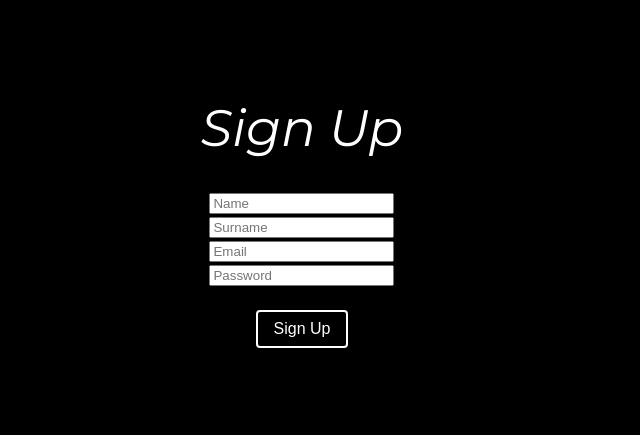
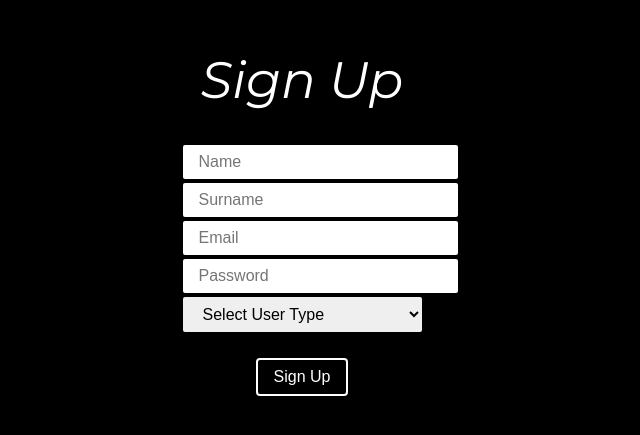
Before and after one commit to ChopChop-Amep/Frontend, a React (Vite) app in the folder Chop-Chop-WEB/: page /signup in a window 1280 px wide. Shown: the part 193-628 px from the top of the page, without its empty margins (338-978 px from the left). Built offline with nearby package versions, Linux system fonts and the light colour scheme; no server answers.

Commit message:
update SignUp

```diff
--- a/Chop-Chop-WEB/src/pages/SignUp.css
+++ b/Chop-Chop-WEB/src/pages/SignUp.css
@@ -14,3 +14,19 @@
     color: #000;
     transform: scale(1.3);
 }
+
+.input-su{
+    border: #000 solid 2px;
+    border-radius: 0.25rem;
+    padding: 0.5rem 1rem;
+    font-size: 1rem;
+    width: 100%;
+}
+
+.select-su{
+    border: #000 solid 2px;
+    border-radius: 0.25rem;
+    padding: 0.5rem 1rem;
+    font-size: 1rem;
+    width: 100%;
+}
--- a/Chop-Chop-WEB/src/pages/SignUp.jsx
+++ b/Chop-Chop-WEB/src/pages/SignUp.jsx
@@ -7,11 +7,13 @@ function SignUp() {
   const [name, setName] = useState('');
   const [surname, setSurname] = useState('');
   const [email, setEmail] = useState('');
+  const [uType, setType] = useState('');
   const [password, setPassword] = useState('');
   const [errorN, setErrorN] = useState('');
   const [errorS, setErrorS] = useState('');
   const [errorE, setErrorE] = useState('');
   const [errorP, setErrorP] = useState('');
+  const [errorT, setErrorT] = useState('');
 
   const handleSubmit = async (event) => {
     event.preventDefault();
@@ -25,6 +27,7 @@ function SignUp() {
     if (!surname) setErrorS('Surname is required');
     if (!email) setErrorE('Email is required');
     if (!password) setErrorP('Password is required');
+    if (!uType) setErrorT('Type is required');
 
     if (name && surname && email && password) {
       try {
@@ -35,6 +38,7 @@ function SignUp() {
             data: {
               name: name,
               surname: surname,
+              type: uType,
             },
           },
         });
@@ -56,13 +60,21 @@ function SignUp() {
     <main>
         <h1>Sign Up</h1>
         <form onSubmit={handleSubmit}>
-          <input onChange={(e) => setName(e.target.value)} value={name} type="text" placeholder="Name" />
+          <input onChange={(e) => setName(e.target.value)} value={name} className="input-su" type="text" placeholder="Name" />
           <br />
-          <input onChange={(e) => setSurname(e.target.value)} value={surname} type="text" placeholder="Surname" />
+          <input onChange={(e) => setSurname(e.target.value)} value={surname} className="input-su" type="text" placeholder="Surname" />
           <br />
-          <input onChange={(e) => setEmail(e.target.value)} value={email} type="text" placeholder="Email" />
+          <input onChange={(e) => setEmail(e.target.value)} value={email} className="input-su" type="text" placeholder="Email" />
           <br />
-          <input onChange={(e) => setPassword(e.target.value)} value={password} type="password" placeholder="Password" />
+          <input onChange={(e) => setPassword(e.target.value)} value={password} className="input-su" type="password" placeholder="Password" />
+          <br />
+          <select onChange={(e) => setType(e.target.value)} value={uType} className="select-su" placeholder="User Type">
+            <option value="">Select User Type</option>
+            <option value="particular">Particular</option>
+            <option value="profesional">Profesional</option>
+            <option value="enterprise">Empresa</option>
+            <option value="admin">Admin</option>
+          </select>
           <br />
           <br />
           <button className='button-style-su' type='submit'>Sign Up</button>
@@ -71,6 +83,7 @@ function SignUp() {
             {errorS && <p style={{margin: '1rem', color: 'red'}}>{errorS}</p>}
             {errorE && <p style={{margin: '1rem', color: 'red'}}>{errorE}</p>}
             {errorP && <p style={{margin: '1rem', color: 'red'}}>{errorP}</p>}
+            {errorT && <p style={{margin: '1rem', color: 'red'}}>{errorT}</p>}
     </main>
   )
 }
```
